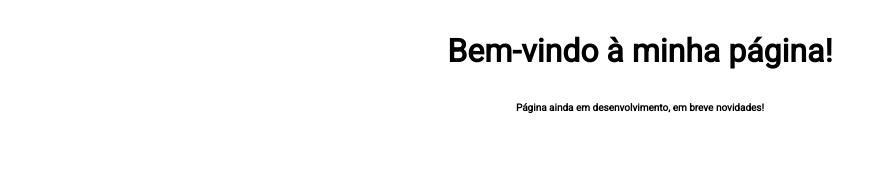
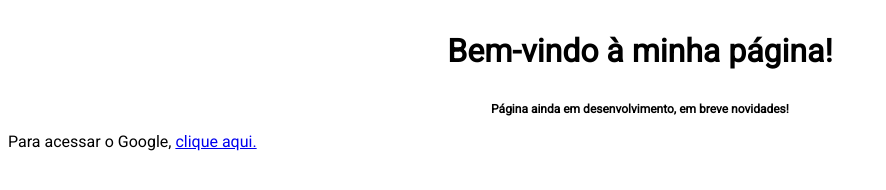
Before and after one commit to ucsal/pagina-pessoal-alexandrekva, a plain HTML site: page index.html in a window 1280 px wide. Shown: the whole page, without its empty margins (0-886 px from the left). Drawn offline with Linux system fonts and the light colour scheme.

Commit message:
Update index.html

```diff
--- a/index.html
+++ b/index.html
@@ -18,9 +18,8 @@
 
     <h1><p style="text-align:center">Bem-vindo à minha página!</p></h1>
 
-    <p style="text-align:center;font-size:10px;"><b>Página ainda em desenvolvimento, em breve novidades!</b></b>
+    <p style="text-align:center;font-size:12px;"><b>Página ainda em desenvolvimento, em breve novidades!</b></b>
 
-    <p style="font-size:12px>Estudo Engenharia de Software na UCSal e atualmente estou no terceiro semestre.</p>
-
+    <p>Para acessar o Google, <a href="https://www.google.com">clique aqui.</a></p>
   </body>
 </html>
```
